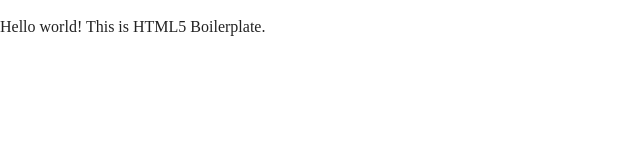
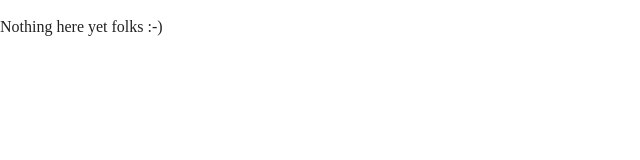
Before and after one commit to hkivimaki/Final-Project, a plain HTML site: page index.html in a window 1280 px wide. Shown: the whole page, without its empty margins (0-640 px from the left). Drawn offline with nearby package versions, Linux system fonts and the light colour scheme.

Commit message:
Made room for my own code in html

```diff
--- a/index.html
+++ b/index.html
@@ -15,12 +15,11 @@
         <link rel="stylesheet" href="css/main.css">
     </head>
     <body>
-        <!--[if lte IE 9]>
-            <p class="browserupgrade">You are using an <strong>outdated</strong> browser. Please <a href="https://browsehappy.com/">upgrade your browser</a> to improve your experience and security.</p>
-        <![endif]-->
 
-        <!-- Add your site or application content here -->
-        <p>Hello world! This is HTML5 Boilerplate.</p>
+      <p>Nothing here yet folks :-)</p>
+
+
+
         <script src="js/vendor/modernizr-3.5.0.min.js"></script>
         <script src="https://code.jquery.com/jquery-3.2.1.min.js" integrity="sha256-hwg4gsxgFZhOsEEamdOYGBf13FyQuiTwlAQgxVSNgt4=" crossorigin="anonymous"></script>
         <script>window.jQuery || document.write('<script src="js/vendor/jquery-3.2.1.min.js"><\/script>')</script>
```
